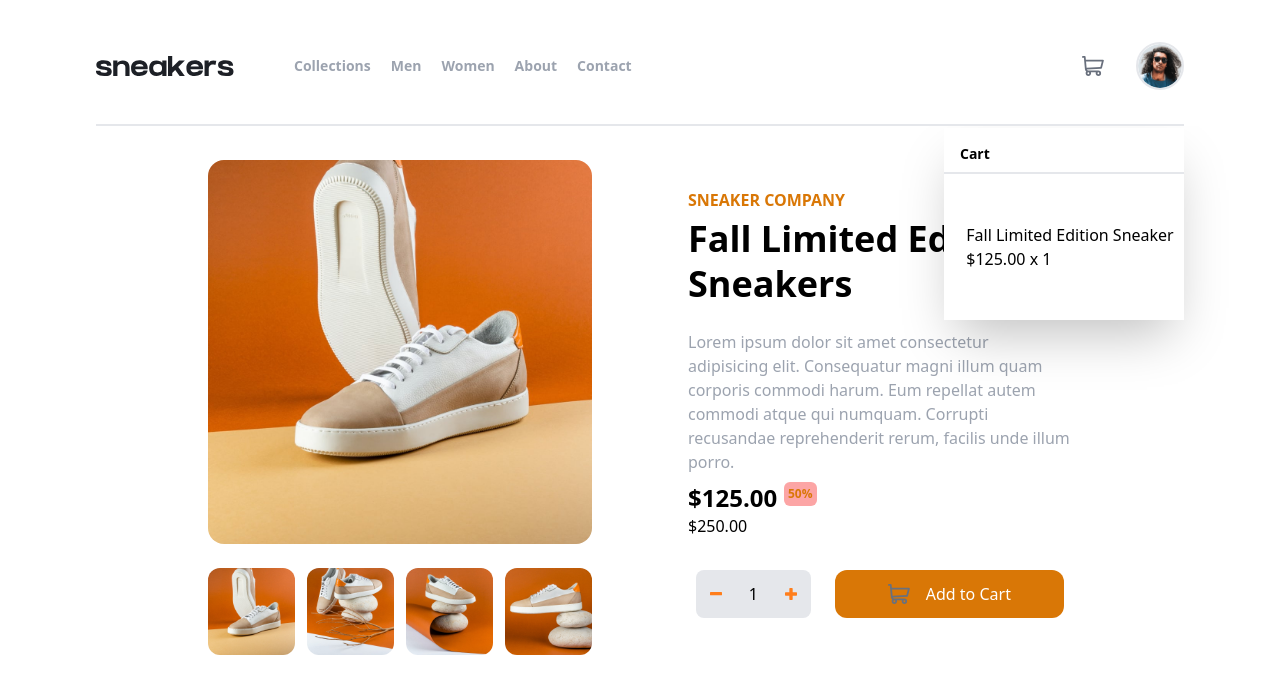
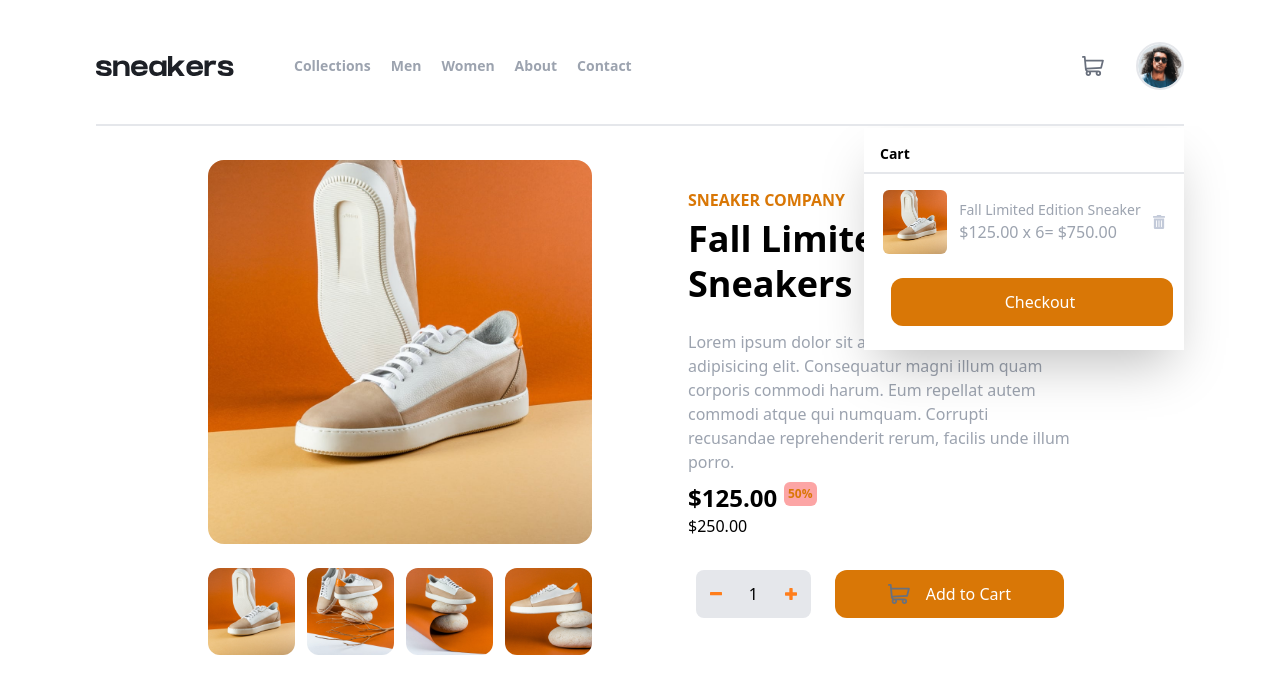
Before and after one commit to Petsamuel/ecommerce_review, a React (Vite) app: page / in a window 1280 px wide. Shown: the top 694 px of the page. Built offline with nearby package versions, Linux system fonts and the light colour scheme.

Commit message:
modified

```diff
--- a/src/components/Cart.tsx
+++ b/src/components/Cart.tsx
@@ -1,29 +1,53 @@
 import { Fragment } from "react";
 import { Button } from "./Button";
 import deleteicon from "../assets/icon-delete.svg";
+import { Product } from "./static/data";
 
 type CartOption = {
-  counter: number;
+  counter: any;
   active: boolean;
 };
 
 export const Cart = ({ counter, active }: CartOption) => {
+  const Calculation = () => {
+    const val = 125.0;
+    const answer = val * counter;
+    return answer;
+  };
   return (
     <Fragment>
-      <div className=" flex flex-col w-[15rem] h-[12rem] relative bg-white shadow-2xl ">
+      <div className=" flex flex-col w-[20rem]  relative bg-white shadow-2xl text-gray-400">
         <div className="border-b-[2px] ">
-          <p className="font-semibold mx-4 text-sm py-2 mt-2">Cart</p>
+          <p className="font-semibold mx-4 text-sm py-2 mt-2 text-black">
+            Cart
+          </p>
         </div>
         <div className="flex justify-center h-full items-center">
           {active ? (
             <p className="text-gray-400 text-sm">Your Cart is empty.</p>
           ) : (
-            <div className="flex gap-3">
-              <div></div>
-              <div>
-                <p>Fall Limited Edition Sneaker</p>
-                <p>$125.00 x {counter}</p>
+            <div className="flex px-2 gap-4 flex-col my-4">
+              <div className="flex gap-3 items-center">
+                <img
+                  src={Product[0].image}
+                  alt="product"
+                  className=" rounded-md w-16"
+                />
+
+                <div>
+                  <p className="text-sm">Fall Limited Edition Sneaker</p>
+                  <p>
+                    $125.00 x {counter}= ${Calculation()}.00
+                    <span className="font-bold text-black"></span>
+                  </p>
+                </div>
+                <img
+                  src={deleteicon}
+                  alt="delete_icon"
+                  className="h-auto w-3"
+                />
               </div>
+              <Button text="Checkout" icon="" />
             </div>
           )}
         </div>
--- a/src/pages/Home.tsx
+++ b/src/pages/Home.tsx
@@ -1,12 +1,11 @@
 import { Fragment, useState } from "react";
 import { Button, CounterButton } from "../components/Button";
 import { Cart } from "../components/Cart";
-import product from "../assets/image-product-1.jpg";
 import Icon_cart from "../assets/icon-cart.svg";
 import { Product } from "../components/static/data";
 
 export default function Home() {
-  const [value, setValue] = useState<number>(1);
+  const [value, setValue] = useState<number>(6);
   const countVal = (e: any) => {
     setValue(e);
   };
@@ -16,7 +15,8 @@ export default function Home() {
     <Fragment>
       <section className="relative flex justify-center  py-[10rem]  gap-24 lg:flex-row flex-col lg:mx-0 mx-4">
         <div className=" w-full lg:w-[30%] relative ">
-          <img src={product} alt="product" className=" rounded-2xl " />
+          <img src={Product[0].image} alt="product" className=" rounded-2xl " />
+
           <div className="lg:grid grid-cols-4 gap-3  py-6 hidden">
             {Product.map((value, key) => {
               return (
@@ -57,7 +57,7 @@ export default function Home() {
               <div className="mt-6 lg:flex gap-x-2 justify-center items-center">
                 <CounterButton
                   countVal={() => {
-                    countVal(1);
+                    countVal;
                   }}
                 />
                 <Button text="Add to Cart" icon={Icon_cart} />
```
Also changed, not shown: src/components/Button.tsx (line endings or trailing spaces).
